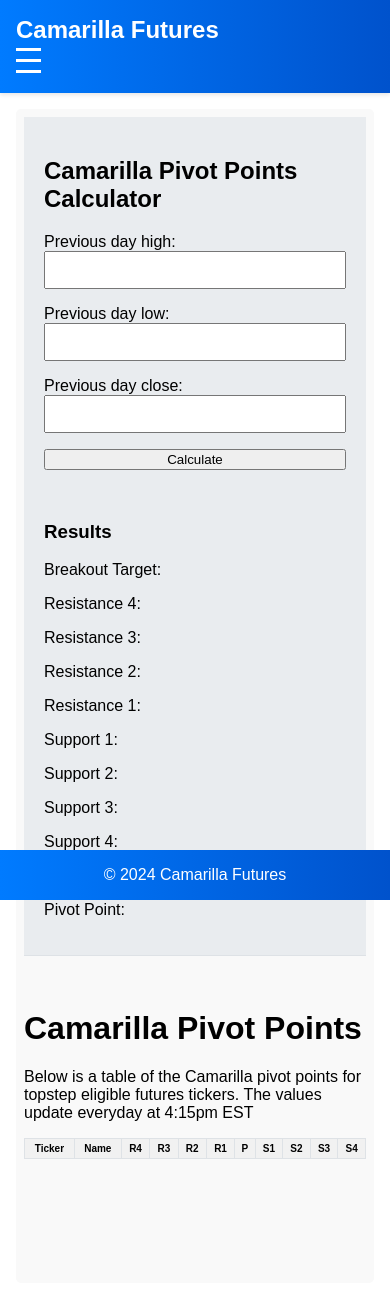
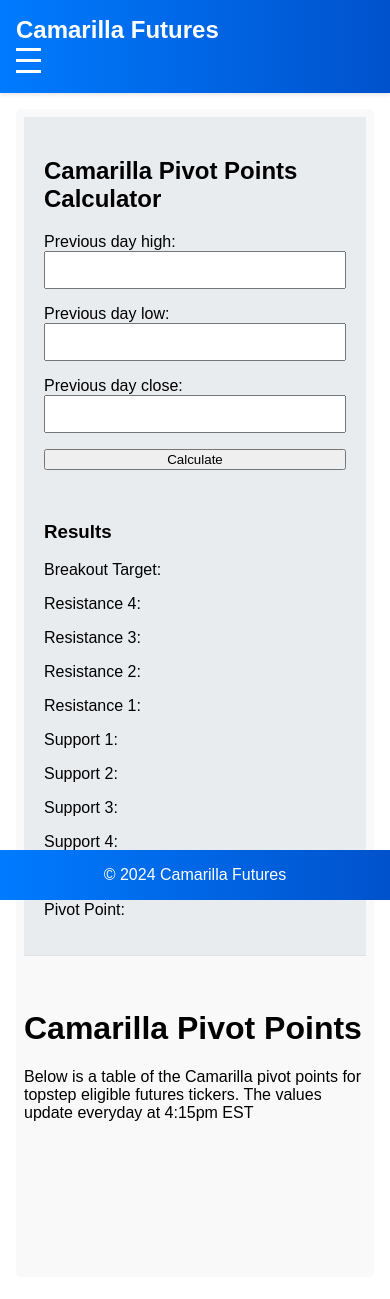
Before and after one commit to zackrylangford/daytrading-unplugged, a Jekyll site: the page built from index.markdown, in a window 390 px wide. Built offline with Jekyll 4.4.1, drawn with Linux system fonts in a browser that asks for light colours.

Commit message:
made table responsive for tickers

```diff
--- a/assets/css/styles.css
+++ b/assets/css/styles.css
@@ -28,7 +28,6 @@ header nav ul {
     display: flex;
 }
 
-
 header nav ul li a {
     color: #fff;
     text-decoration: none;
@@ -58,7 +57,6 @@ header .menu-toggle .bar {
     margin: 4px 0;
     transition: 0.3s;
 }
-
 
 header .nav-list li a {
     color: #fff;
@@ -179,6 +177,11 @@ footer {
     background-color: #f1f1f1;
 }
 
+.table-responsive {
+    width: 100%;
+    overflow-x: auto;
+}
+
 @media (max-width: 768px) {
     header nav {
         flex-direction: column;
@@ -240,6 +243,34 @@ footer {
     .cam-table {
         overflow-x: auto;
     }
+
+    .cam-table, .cam-table thead, .cam-table tbody, .cam-table th, .cam-table td, .cam-table tr {
+        display: block;
+    }
+
+    .cam-table tr {
+        margin-bottom: 15px;
+    }
+
+    .cam-table td {
+        text-align: right;
+        padding-left: 50%;
+        position: relative;
+    }
+
+    .cam-table td::before {
+        content: attr(data-label);
+        position: absolute;
+        left: 0;
+        width: 50%;
+        padding-left: 10px;
+        font-weight: bold;
+        text-align: left;
+    }
+
+    .cam-table th {
+        display: none;
+    }
 }
 
 .img-responsive {
--- a/assets/js/table.js
+++ b/assets/js/table.js
@@ -63,17 +63,17 @@ document.addEventListener("DOMContentLoaded", function() {
             if (item) {
                 const row = document.createElement("tr");
                 row.innerHTML = `
-                    <td>${ticker.symbol}</td>
-                    <td>${ticker.name}</td>
-                    <td>${item.resistance_4.toFixed(2)}</td>
-                    <td>${item.resistance_3.toFixed(2)}</td>
-                    <td>${item.resistance_2.toFixed(2)}</td>
-                    <td>${item.resistance_1.toFixed(2)}</td>
-                    <td>${item.pivot_point.toFixed(2)}</td>
-                    <td>${item.support_1.toFixed(2)}</td>
-                    <td>${item.support_2.toFixed(2)}</td>
-                    <td>${item.support_3.toFixed(2)}</td>
-                    <td>${item.support_4.toFixed(2)}</td>
+                    <td data-label="Ticker">${ticker.symbol}</td>
+                    <td data-label="Name">${ticker.name}</td>
+                    <td data-label="R4">${item.resistance_4.toFixed(2)}</td>
+                    <td data-label="R3">${item.resistance_3.toFixed(2)}</td>
+                    <td data-label="R2">${item.resistance_2.toFixed(2)}</td>
+                    <td data-label="R1">${item.resistance_1.toFixed(2)}</td>
+                    <td data-label="P">${item.pivot_point.toFixed(2)}</td>
+                    <td data-label="S1">${item.support_1.toFixed(2)}</td>
+                    <td data-label="S2">${item.support_2.toFixed(2)}</td>
+                    <td data-label="S3">${item.support_3.toFixed(2)}</td>
+                    <td data-label="S4">${item.support_4.toFixed(2)}</td>
                 `;
                 tableBody.appendChild(row);
             }
```
